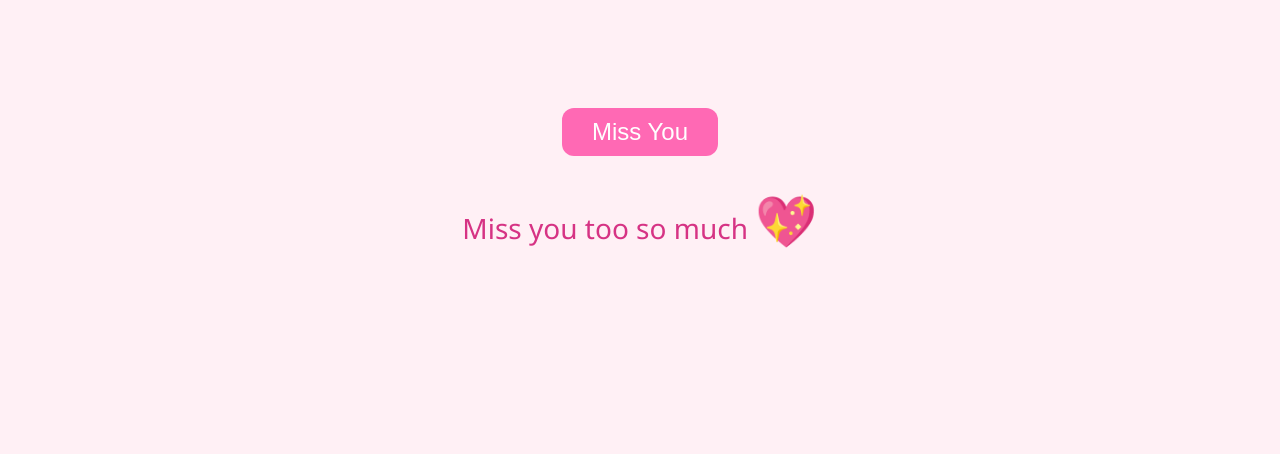
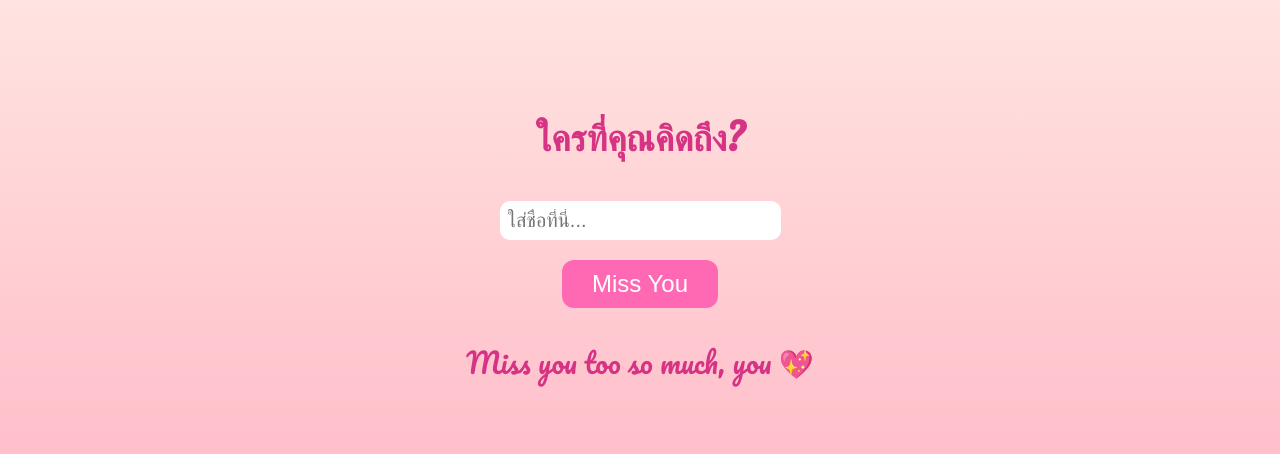
Before and after one commit to Jakkrawut-Phadin-01/Miss_you, a plain HTML site: page index.html in a window 1280 px wide. Both pictures are taken after a click on the button "Miss You". Drawn offline with Linux system fonts and the light colour scheme.

Commit message:
update index.html with heart animation

```diff
--- a/index.html
+++ b/index.html
@@ -3,12 +3,30 @@
 <head>
   <meta charset="UTF-8">
   <title>Miss You</title>
+  <link href="https://fonts.googleapis.com/css2?family=Pacifico&display=swap" rel="stylesheet">
   <style>
     body {
-      font-family: 'Segoe UI', sans-serif;
+      font-family: 'Pacifico', cursive;
       text-align: center;
-      padding-top: 100px;
-      background-color: #fff0f5;
+      padding-top: 80px;
+      margin: 0;
+      height: 100vh;
+      background: linear-gradient(to bottom, #ffe4e1, #ffc0cb, #ffb6c1);
+      overflow: hidden;
+    }
+
+    h1 {
+      font-size: 36px;
+      color: #d63384;
+    }
+
+    input {
+      font-size: 20px;
+      padding: 8px;
+      border-radius: 10px;
+      border: none;
+      margin-top: 10px;
+      outline: none;
     }
 
     button {
@@ -20,6 +38,7 @@
       border-radius: 12px;
       cursor: pointer;
       transition: transform 0.2s ease;
+      margin-top: 20px;
     }
 
     button:hover {
@@ -35,28 +54,65 @@
     }
 
     .heart {
-      font-size: 50px;
-      animation: pop 0.6s ease forwards;
-      display: inline-block;
+      position: absolute;
+      font-size: 30px;
+      animation: floatUp 2s ease-in forwards;
+      pointer-events: none;
     }
 
-    @keyframes pop {
-      0% { transform: scale(0); opacity: 0; }
-      100% { transform: scale(1); opacity: 1; }
+    @keyframes floatUp {
+      0% {
+        bottom: 0;
+        opacity: 1;
+        transform: translateX(0);
+      }
+      100% {
+        bottom: 100%;
+        opacity: 0;
+        transform: translateX(-30px);
+      }
     }
   </style>
 </head>
 <body>
 
+  <h1>ใครที่คุณคิดถึง?</h1>
+  <input type="text" id="nameInput" placeholder="ใส่ชื่อที่นี่...">
+  <br>
   <button onclick="showMessage()">Miss You</button>
 
-  <div id="response" class="message">
-    Miss you too so much <span class="heart">💖</span>
-  </div>
+  <div id="response" class="message"></div>
+
+  <audio id="popSound" src="pop.mp3" preload="auto"></audio>
 
   <script>
     function showMessage() {
-      document.getElementById('response').style.display = 'block';
+      const name = document.getElementById('nameInput').value || 'you';
+      const message = `Miss you too so much, ${name} 💖`;
+      const msgDiv = document.getElementById('response');
+      msgDiv.textContent = message;
+      msgDiv.style.display = 'block';
+
+      // เล่นเสียง
+      document.getElementById('popSound').play();
+
+      // สร้างหัวใจ 10 ดวง
+      for (let i = 0; i < 10; i++) {
+        createHeart();
+      }
+    }
+
+    function createHeart() {
+      const heart = document.createElement('span');
+      heart.className = 'heart';
+      heart.textContent = '💖';
+      heart.style.left = Math.random() * 100 + 'vw';
+      heart.style.bottom = '0';
+      document.body.appendChild(heart);
+
+      setTimeout(() => {
+        heart.remove();
+      }, 2000);
     }
   </script>
 
```
